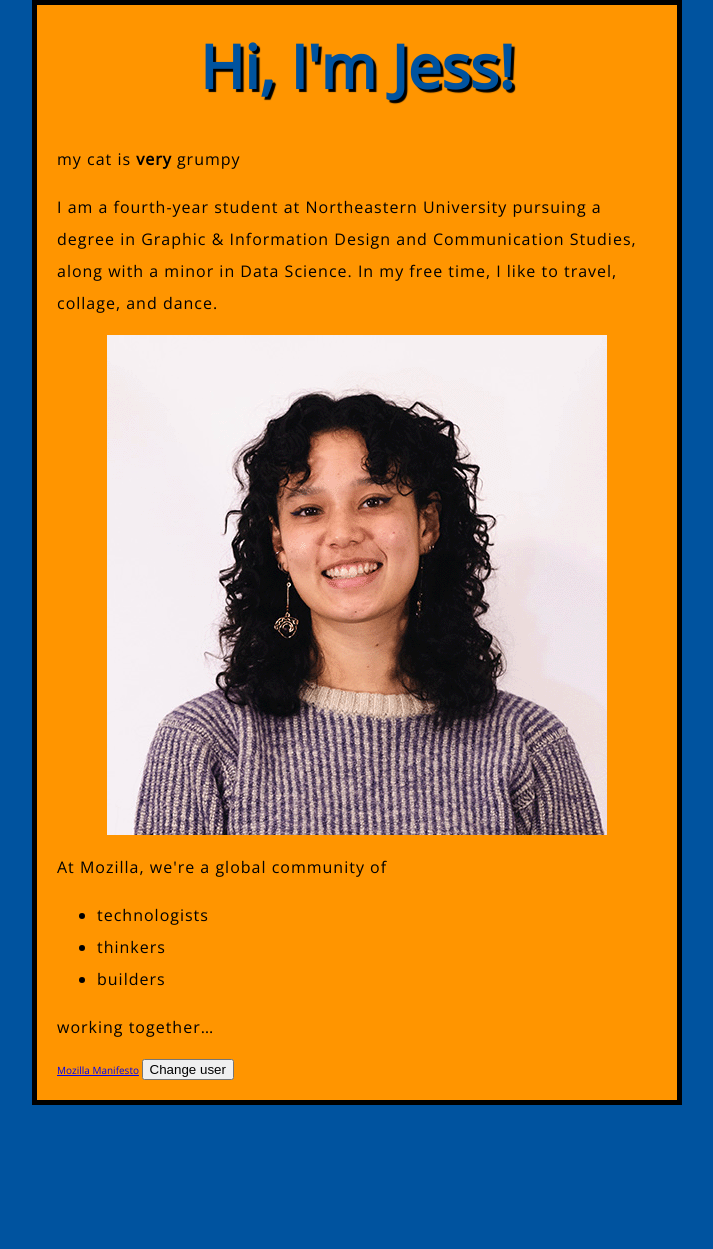
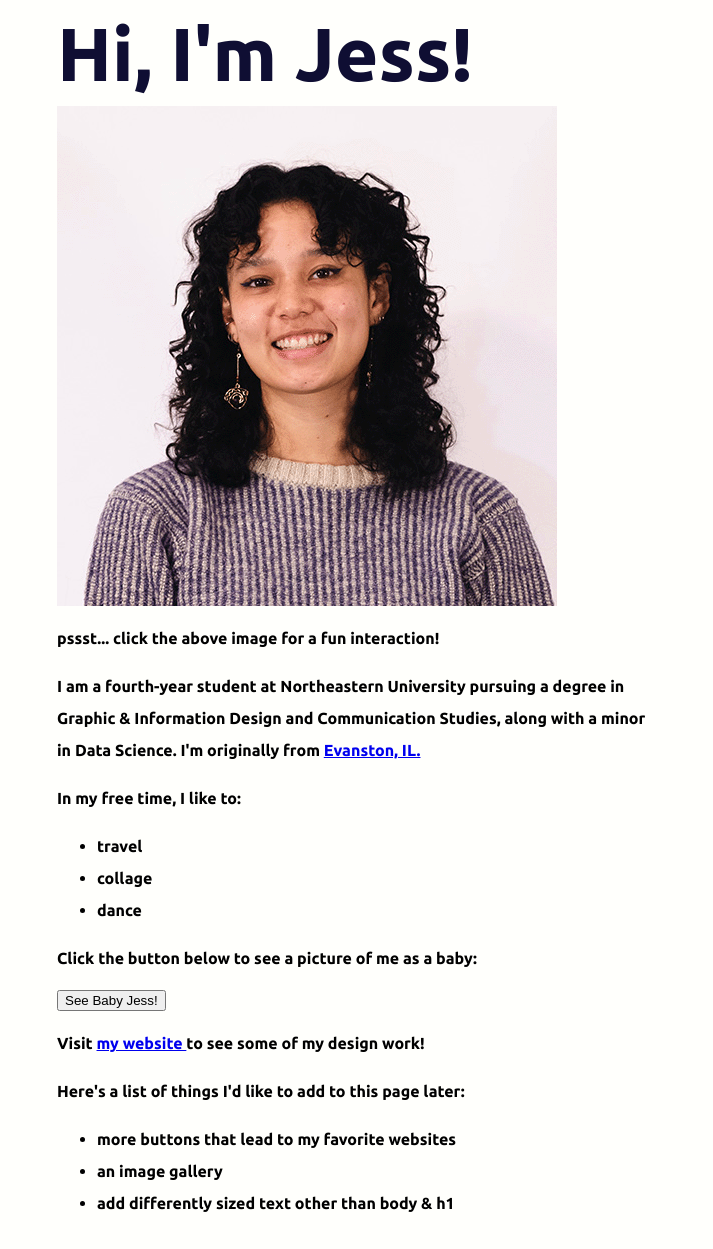
Before and after one commit to jesswilso/jesswilso.github.io, a plain HTML site: page index.html in a window 1280 px wide. Shown: the whole page, without its empty margins (283-996 px from the left). Before the commit the page ends 1105 px from the top, so only its background shows below. Drawn offline with nearby package versions, Linux system fonts and the light colour scheme.

Commit message:
Add files via upload

```diff
--- a/index.html
+++ b/index.html
@@ -5,29 +5,46 @@
     <meta name="viewport" content="width=device-width, initial-scale=1.0">
     <title>Document</title>
     <link href="styles/style.css" rel="stylesheet" />
-    <link
-        href="https://fonts.googleapis.com/css?family=Open+Sans"
-        rel="stylesheet" />
+    <link href="https://fonts.googleapis.com/css2?family=Ubuntu:wght@700&display=swap" rel="stylesheet">
 
 </head>
 <body>
     <h1>Hi, I'm Jess!</h1>
-    <p class='editor-note'>my cat is <strong>very</strong> grumpy</p>
-    <p>I am a fourth-year student at Northeastern University pursuing a degree in Graphic & Information Design and Communication Studies, along with a minor in Data Science. In my free time, I like to travel, collage, and dance.</p>
+
     <img src="images/cropped-prof.png" alt="My test image">
-    <p>At Mozilla, we're a global community of</p>
+    <p>pssst... click the above image for a fun interaction!</p>
+
+    <p>I am a fourth-year student at Northeastern University pursuing a degree in Graphic & Information Design and Communication Studies, along with a minor in Data Science. I'm originally from <a href="https://www.google.com/search?gs_ssp=eJzj4tDP1TcoKK4oMGD0EkwtS8wrLsnPU8jMycnMy88sBgCQiApW&q=evanston+illinois&oq=evansto+il&gs_lcrp=EgZjaHJvbWUqDAgBEC4YChixAxiABDIGCAAQRRg5MgwIARAuGAoYsQMYgAQyBggCEEUYQDIJCAMQABgKGIAEMgkIBBAAGAoYgAQyCQgFEAAYChiABDIJCAYQABgKGIAEMgkIBxAAGAoYgATSAQg1MTM2ajBqNKgCALACAA&sourceid=chrome&ie=UTF-8">
+            Evanston, IL.
+          </a> </p>
+
+    <p>In my free time, I like to:</p>
 
     <ul>
-        <li>technologists</li>
-        <li>thinkers</li>
-        <li>builders</li>
+        <li>travel</li>
+        <li>collage</li>
+        <li>dance</li>
+    </ul>
+    <p>Click the button below to see a picture of me as a baby:</p>
+    <button id="show-image-button">See Baby Jess!</button>
+    <img id="my-image" src="images/baby-jess.png" style="display: none;">
+
+
+
+    <p>Visit <a href="https://www.wilsonjessica.com/">
+        my website
+      </a> to see some of my design work!</p>
+
+    <p>Here's a list of things I'd like to add to this page later:</p>
+    <ul>
+        <li>more buttons that lead to my favorite websites</li>
+        <li>an image gallery</li>
+        <li>add differently sized text other than body & h1</li>
     </ul>
 
-    <p>working together…</p>
 
-    <a href="https://www.mozilla.org/en-US/about/manifesto/">Mozilla Manifesto</a>
 
-    <button>Change user</button>
+
 
     <script src="scripts/main.js"></script>
 </body>
--- a/scripts/main.js
+++ b/scripts/main.js
@@ -9,20 +9,10 @@ myImage.onclick = () => {
   }
 };
 
-let myButton = document.querySelector("button");
+const showImageButton = document.getElementById("show-image-button");
+const babyImage = document.getElementById("my-image");
+showImageButton.addEventListener("click", () => {
+  babyImage.style.display = "block";
+});
+
 let myHeading = document.querySelector("h1");
-
-function setUserName() {
-    const myName = prompt("Please enter your name.");
-    if (!myName) {
-      setUserName();
-    } else {
-      localStorage.setItem("name", myName);
-      myHeading.textContent = `Mozilla is cool, ${myName}`;
-    }
-  }
-
-
-  myButton.onclick = () => {
-    setUserName();
-  };
--- a/styles/style.css
+++ b/styles/style.css
@@ -1,40 +1,39 @@
 html {
     font-size: 10px; /* px means "pixels": the base font size is now 10 pixels high */
-    font-family: "Open Sans", sans-serif; /* this should be the rest of the output you got from Google Fonts */
+    font-family: "Ubuntu", sans-serif; /* this should be the rest of the output you got from Google Fonts */
   }
 
   h1 {
-    font-size: 60px;
-    text-align: center;
+    font-size: 75px;
+    text-align: left;
   }
 
   p,
   li {
     font-size: 16px;
     line-height: 2;
-    letter-spacing: 1px;
   }
 
   html {
-    background-color: #00539f;
+    background-color: #fffffc;
   }
 
   body {
     width: 600px;
     margin: 0 auto;
-    background-color: #ff9500;
+    background-color: #fffffc;
     padding: 0 20px 20px 20px;
-    border: 5px solid black;
+    border: 0px solid black;
   }
 
   h1 {
     margin: 0;
-    padding: 20px 0;
-    color: #00539f;
-    text-shadow: 3px 3px 1px black;
+    padding: 10px 0;
+    color: #0f0e33;
   }
 
   img {
     display: block;
-    margin: 0 auto;
+    margin: 0 0;
+    text-align: left;
   }
```
Also changed, not shown: CSS-Tutorial.png (added), JS-Tutorial.png (added), Screen Shot 2024-01-16 at 12.37.22 PM.png (added), images/baby-jess.png (added).
